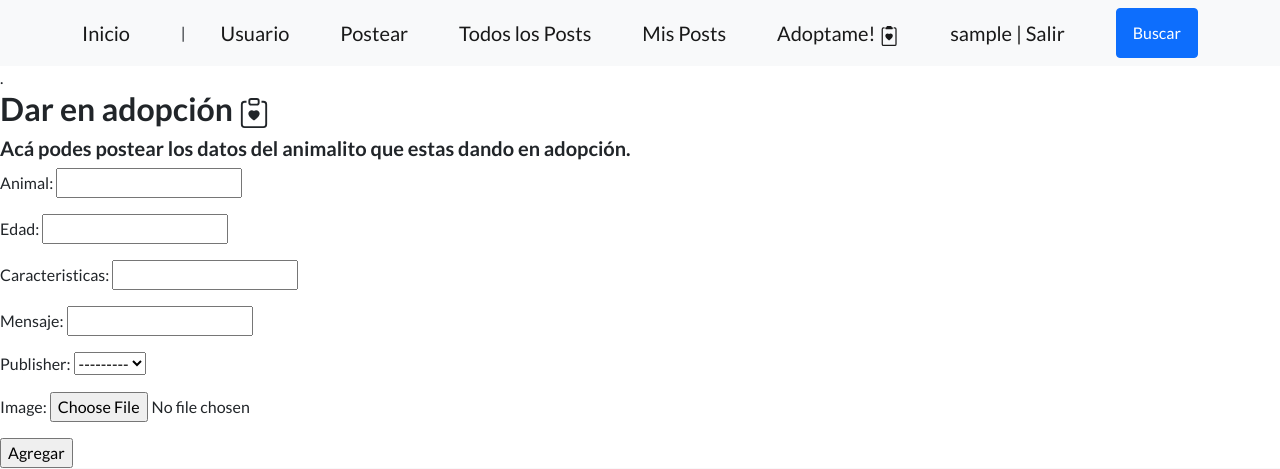
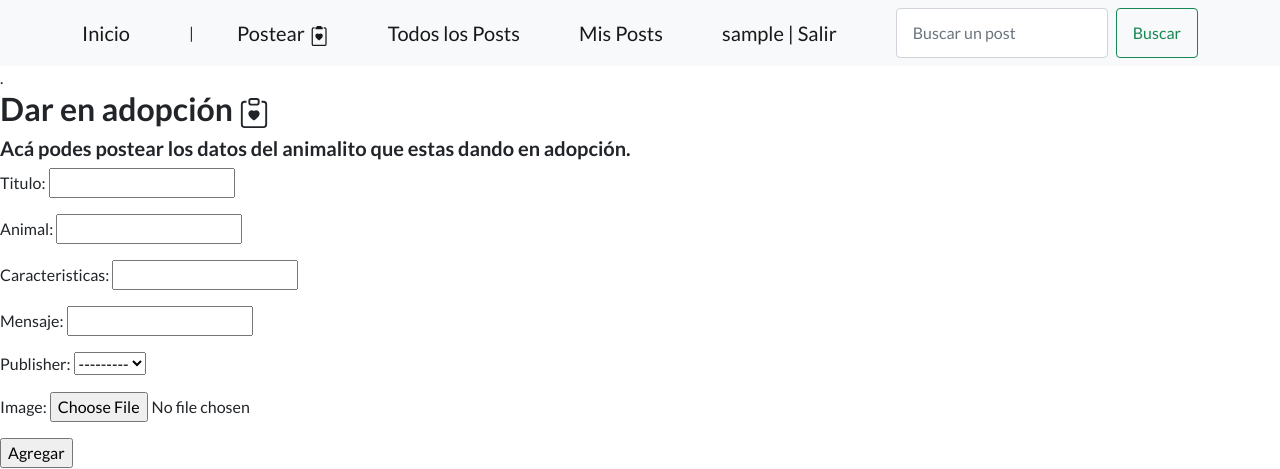
Before and after one commit to flor-magali/Proyecto-Final-Cammarata, a Django app: page /postear/ in a window 1280 px wide. Shown: the top 469 px of the page. Run offline with Django 4.2, Linux system fonts and the light colour scheme; the visitor is signed in with stand-in values (Sample User, id 1); data comes from the database, SQL or seed files in the repository; some libraries are stand-ins or nearby versions.

Commit message:
Eliminé lineas viejas. Arreglé barra de busqueda. Modificaciones estéticas

```diff
--- a/AppPagweb/models.py
+++ b/AppPagweb/models.py
@@ -11,9 +11,9 @@ class Usuario(models.Model):
         return f"{self.id} - {self.Nombre}"
 
 class Postear(models.Model):
+    Titulo = models.CharField(max_length=60)
     Animal = models.CharField(max_length=40)
-    Edad = models.CharField(max_length=40)
-    Caracteristicas = models.CharField(max_length=100)
+    Caracteristicas = models.CharField(max_length=150)
     Mensaje = models.CharField(max_length=100)
     publisher = models.ForeignKey(to=User, on_delete=models.CASCADE, related_name="publisher")
     image = models.ImageField(upload_to="posts", null=True, blank=True)
--- a/AppPagweb/templates/AppPagweb/base.html
+++ b/AppPagweb/templates/AppPagweb/base.html
@@ -24,22 +24,25 @@
 
                 <a class="navbar-brand" href="{% url 'Inicio' %}">Inicio</a>|
                 {% if user.is_authenticated %}
-                    <a class="navbar-brand" href="{% url 'Usuario' %}">Usuario</a>
-                    <a class="navbar-brand" href="{% url 'Postear' %}">Postear</a>
+
+                    <a class="navbar-brand" href="{% url 'Postear' %}">Postear <svg xmlns="http://www.w3.org/2000/svg" width="20" height="20" fill="currentColor" class="bi bi-clipboard2-heart" viewBox="0 0 16 16">
+                        <path d="M10.058.501a.501.501 0 0 0-.5-.501h-2.98c-.276 0-.5.225-.5.501A.499.499 0 0 1 5.582 1a.497.497 0 0 0-.497.497V2a.5.5 0 0 0 .5.5h4.968a.5.5 0 0 0 .5-.5v-.503A.497.497 0 0 0 10.555 1a.499.499 0 0 1-.497-.499Z"/>
+                        <path d="M3.605 2a.5.5 0 0 0-.5.5v12a.5.5 0 0 0 .5.5h9a.5.5 0 0 0 .5-.5v-12a.5.5 0 0 0-.5-.5h-.5a.5.5 0 0 1 0-1h.5a1.5 1.5 0 0 1 1.5 1.5v12a1.5 1.5 0 0 1-1.5 1.5h-9a1.5 1.5 0 0 1-1.5-1.5v-12a1.5 1.5 0 0 1 1.5-1.5h.5a.5.5 0 0 1 0 1h-.5Z"/>
+                        <path d="M8.068 6.482c1.656-1.673 5.795 1.254 0 5.018-5.795-3.764-1.656-6.69 0-5.018Z"/>
+                      </svg>
+                    </a>
                     <a class="navbar-brand" href="{% url 'post-list' %}">Todos los Posts</a>
                     <a class="navbar-brand" href="{% url 'post-mine' %}">Mis Posts</a>
-                    <a class="navbar-brand" href="{% url 'Adoptame' %}">Adoptame!
-                        <svg xmlns="http://www.w3.org/2000/svg" width="20" height="20" fill="currentColor" class="bi bi-clipboard2-heart" viewBox="0 0 16 16">
-                            <path d="M10.058.501a.501.501 0 0 0-.5-.501h-2.98c-.276 0-.5.225-.5.501A.499.499 0 0 1 5.582 1a.497.497 0 0 0-.497.497V2a.5.5 0 0 0 .5.5h4.968a.5.5 0 0 0 .5-.5v-.503A.497.497 0 0 0 10.555 1a.499.499 0 0 1-.497-.499Z"/>
-                            <path d="M3.605 2a.5.5 0 0 0-.5.5v12a.5.5 0 0 0 .5.5h9a.5.5 0 0 0 .5-.5v-12a.5.5 0 0 0-.5-.5h-.5a.5.5 0 0 1 0-1h.5a1.5 1.5 0 0 1 1.5 1.5v12a1.5 1.5 0 0 1-1.5 1.5h-9a1.5 1.5 0 0 1-1.5-1.5v-12a1.5 1.5 0 0 1 1.5-1.5h.5a.5.5 0 0 1 0 1h-.5Z"/>
-                            <path d="M8.068 6.482c1.656-1.673 5.795 1.254 0 5.018-5.795-3.764-1.656-6.69 0-5.018Z"/>
-                        </svg>
-                    </a>
+
                     <a class="navbar-brand" href="{% url 'logout' %}">{{user.username}} | Salir</a>
-                    <a class="btn btn-primary" href="{% url 'post-search' %}">Buscar</a>
+                    <form action="{% url 'post-search' %}" class="d-flex">
+                        <input class="form-control me-2" name="criterio" type="search" placeholder="Buscar un post" aria-label="Search">
+                        <button class="btn btn-outline-success" type="submit">Buscar</button>
+                      </form>
 
                 {% else %}
                     <a class="navbar-brand" href="{% url 'login' %}">Ingresar</a>
+                    <a class="navbar-brand" href="{% url 'signup' %}"> Registrarse </a>
                 {% endif %}
             </div>
         </nav>
--- a/AppPagweb/templates/AppPagweb/postear_list.html
+++ b/AppPagweb/templates/AppPagweb/postear_list.html
@@ -5,7 +5,7 @@
  {%block main%}.
 
  {%  for post in object_list  %}
- <li>{{post.publisher}} - {{ post.Animal }} - {{post.Caracteristicas}}
+ <li>{{post.publisher}}:  {{ post.Titulo }} - ({{post.Animal}})
       <a href="{% url 'post-detail' post.id %}">Detalle</a>
       {% if user.is_authenticated and user.id == post.publisher.id %}
       <a href="{% url 'post-update' post.id %}">Actualizar</a>
--- a/AppPagweb/views.py
+++ b/AppPagweb/views.py
@@ -11,28 +11,6 @@ from django.contrib.auth.mixins import LoginRequiredMixin, UserPassesTestMixin
 
 def index(request):
     return render(request, "AppPagweb/index.html")
-
-def usuario(request):
-    context = {
-    "form": UsuarioForm(),
-    "usuario": Usuario.objects.all(),
-     }
-    return render(request, "AppPagweb/usuario.html", context)
-
-
-def adoptame(request):
-    context = {
-    "form": AdoptameForm(),
-    "adopcion": Adoptame.objects.all(),
-     }
-    return render(request, "AppPagweb/adoptame.html",context)
-
-# def postear(request):
-#      context = {
-#      "form": PostearForm(),
-#      "post": Postear.objects.all(),
-#       }
-#      return render(request, "AppPagweb/postear.html",context)
 
 class PostCreate(LoginRequiredMixin, CreateView):
      model = Postear
@@ -91,54 +69,3 @@ class SignUp(CreateView):
 
 class Logout(LogoutView):
     template_name = "registration/logout.html"
-
-
-
-
-def agregar_usuario(request):
-     usuario_form = UsuarioForm(request.POST)
-     usuario_form.save()
-     context = {
-          "form": UsuarioForm(),
-          "usuario": Usuario.objects.all(),
-     }
-     return render(request, 'AppPagweb/usuario.html', context)
-
-def agregar_post(request):
-     post_form = PostearForm(request.POST)
-     post_form.save()
-     context = {
-          "form": PostearForm(),
-          "post": Postear.objects.all(),
-     }
-     return render(request, 'AppPagweb/postear_form.html', context)
-
-def agregar_adopcion(request):
-     adopcion_form = AdoptameForm(request.POST)
-     adopcion_form.save()
-     context = {
-          "form": AdoptameForm(),
-          "adopcion": Adoptame.objects.all(),
-     }
-     return render(request, 'AppPagweb/adoptame.html', context)
-
-def buscar(request):
-    return render(request, "AppPagweb/buscar.html")
-
-def buscar_animal(request):
-
-       print("buscar()")
-       if request.GET['Animal']:
-
-            Animal = request.GET['Animal']
-
-            print("buscar() " + Animal)
-
-            post = Postear.objects.filter(Animal__icontains=Animal)
-
-            return render(request, 'AppPagweb/buscar.html', {"post":post, "Animal": Animal})
-
-       else:
-            respuesta = "No enviaste datos"
-
-       return HttpResponse(respuesta)
--- a/Proyecto/urls.py
+++ b/Proyecto/urls.py
@@ -15,9 +15,7 @@ Including another URLconf
 """
 from django.contrib import admin
 from django.urls import path
-from AppPagweb.views import (index, usuario, adoptame, agregar_usuario, agregar_post,
-                              agregar_adopcion, buscar_animal,buscar)
-from AppPagweb.views import ( PostCreate, PostDelete, PostSearch, PostUpdate,
+from AppPagweb.views import ( index, PostCreate, PostDelete, PostSearch, PostUpdate,
                               PostDetail,PostList, Login, SignUp, Logout, PostMineList)
 from django.conf import settings
 from django.conf.urls.static import static
@@ -25,13 +23,13 @@ from django.conf.urls.static import static
 urlpatterns = [
     path('admin/', admin.site.urls),
     path('',index, name = "Inicio"),
-    path('usuario/', usuario, name="Usuario"),
-    path('adoptame/', adoptame, name="Adoptame"),
-    path('usuario/agregar',agregar_usuario, name='agregar-usuario'),
-    path('postear/agregar',agregar_post, name='agregar-post'),
-    path('adoptame/agregar',agregar_adopcion, name='agregar-adopcion'),
-    path('buscar',buscar, name='buscar'),
-    path('buscar/animal',buscar_animal, name='buscar-animal'),
+    # path('usuario/', usuario, name="Usuario"),
+    # path('adoptame/', adoptame, name="Adoptame"),
+    # path('usuario/agregar',agregar_usuario, name='agregar-usuario'),
+    # path('postear/agregar',agregar_post, name='agregar-post'),
+    # path('adoptame/agregar',agregar_adopcion, name='agregar-adopcion'),
+    # path('buscar',buscar, name='buscar'),
+    # path('buscar/animal',buscar_animal, name='buscar-animal'),
     path('postear/', PostCreate.as_view(), name="Postear"),
     path('post/list', PostList.as_view(), name="post-list"),
     path('post/<pk>/detail', PostDetail.as_view(), name="post-detail"),
```
Also changed, not shown: AppPagweb/templates/AppPagweb/postear_detail.html (+9 -1 lines), AppPagweb/templates/AppPagweb/postear_form.html (+0 -10 lines), AppPagweb/migrations/0004_remove_postear_edad_postear_titulo.py (added), media/posts/gatito-callejero.jpg (added), media/posts/gatito-callejero_TywnAUL.jpg (added), media/posts/perro-callejero_u3muO3l.jpg (added).
